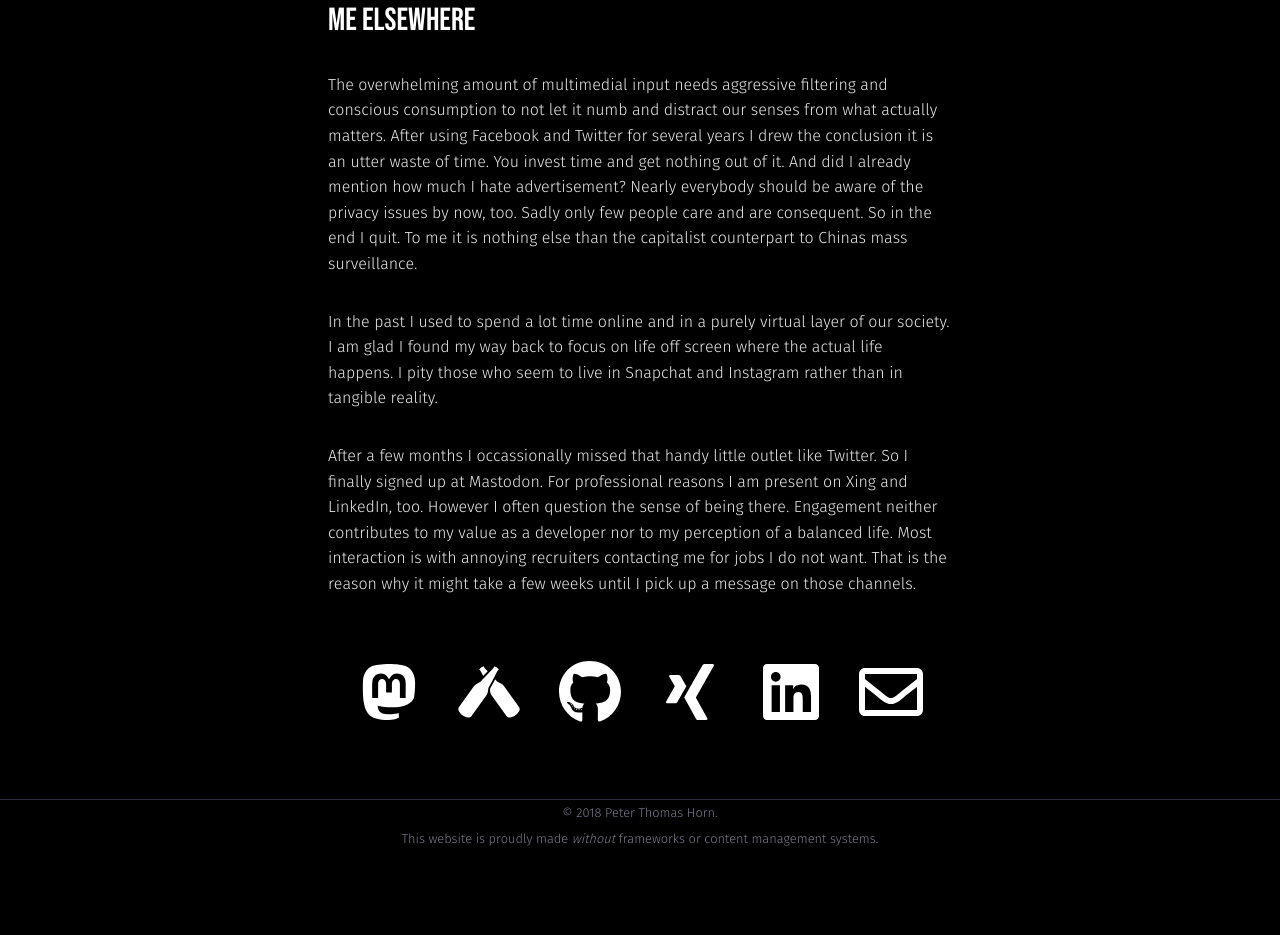
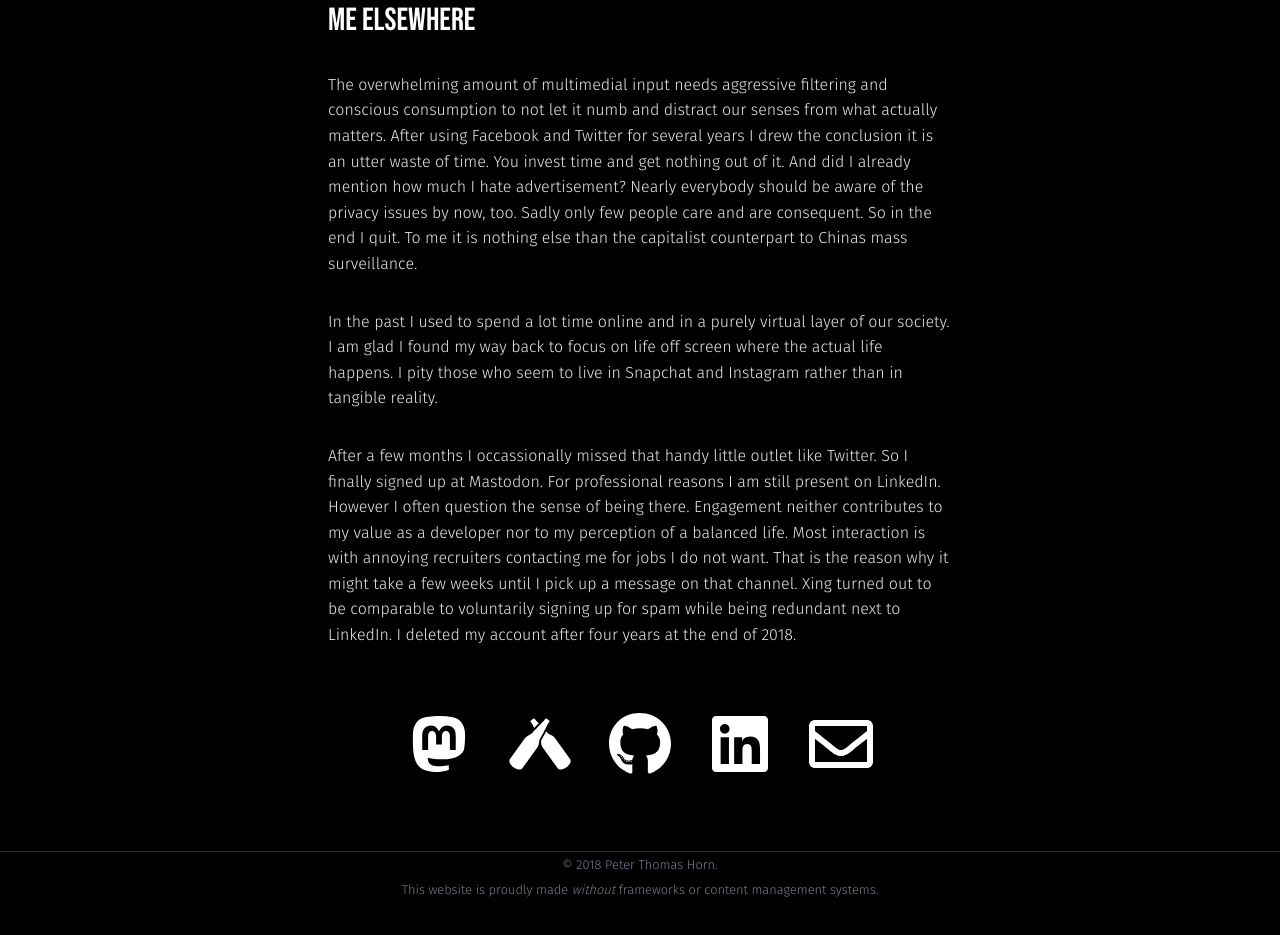
Before and after one commit to peterthomashorn/peterthomashorn-eu, a plain HTML site: page index.html in a window 1280 px wide. Shown: the part 3040-3975 px from the top of the page. Before the commit the page ends 3924 px from the top, so only its background shows below. Drawn offline with Linux system fonts and the light colour scheme.

Commit message:
Deletion of Xing account

```diff
--- a/index.html
+++ b/index.html
@@ -139,15 +139,15 @@
               I am glad I found my way back to focus on life off screen where the actual life happens.
               I pity those who seem to live in Snapchat and Instagram rather than in tangible reality.</p>
             <p>After a few months I occassionally missed that handy little outlet like Twitter. So I finally signed up at Mastodon.
-              For professional reasons I am present on Xing and LinkedIn, too.
+              For professional reasons I am still present on LinkedIn.
               However I often question the sense of being there. Engagement neither contributes to my value as a developer nor to my perception of a balanced life.
               Most interaction is with annoying recruiters contacting me for jobs I do not want.
-              That is the reason why it might take a few weeks until I pick up a message on those channels.</p>
+              That is the reason why it might take a few weeks until I pick up a message on that channel.
+              Xing turned out to be comparable to voluntarily signing up for spam while being redundant next to LinkedIn. I deleted my account after four years at the end of 2018.</p>
           <ul class="icons">
               <li><a href="https://mastodon.technology/@peterthomashorn" target="_blank" rel="me"><img src="images/mastodon.svg" alt="Mastodon" class="icon" /></a></li>
               <li><a href="https://untappd.com/user/dark1" target="_blank"><img src="images/untappd.svg" alt="Untappd" class="icon" /></a></li>
               <li><a href="https://github.com/peterthomashorn" target="_blank"><img src="images/github.svg" alt="GitHub" class="icon" /></a></li>
-              <li><a href="https://www.xing.com/profile/PeterThomas_Horn" target="_blank"><img src="images/xing.svg" alt="Xing" class="icon" /></a></li>
               <li><a href="https://www.linkedin.com/in/peterthomashorn/" target="_blank"><img src="images/linkedin.svg" alt="LinkedIn" class="icon" /></a></li>
               <li><a href="javascript:navigateToEncryptedAddress('nbjmup;qfufsuipnbtipsoAjdmpve/dpn');"><img src="images/envelope.svg" alt="E-Mail" class="icon" /></a></li>
           </ul>
```
Also changed, not shown: images/xing.svg (deleted).
